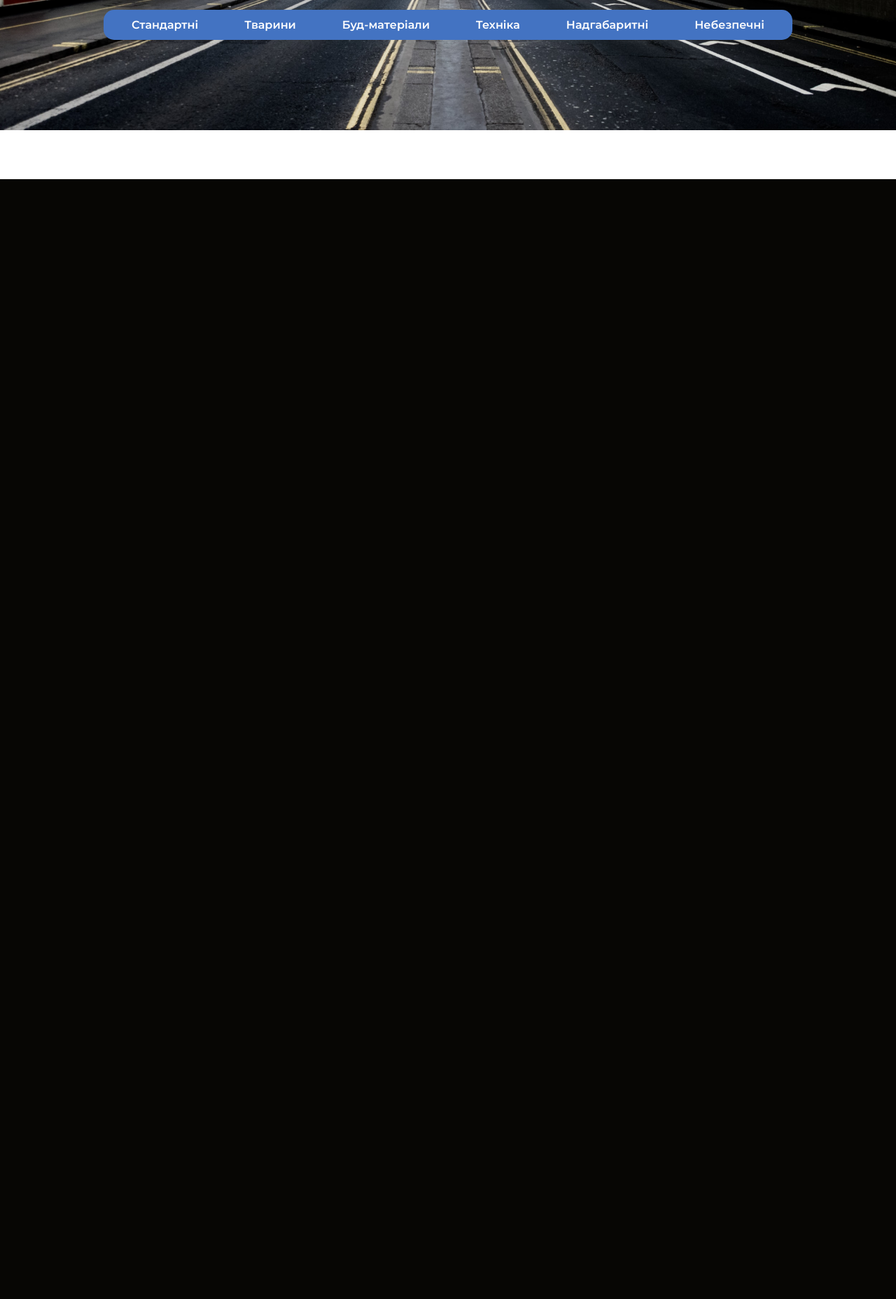
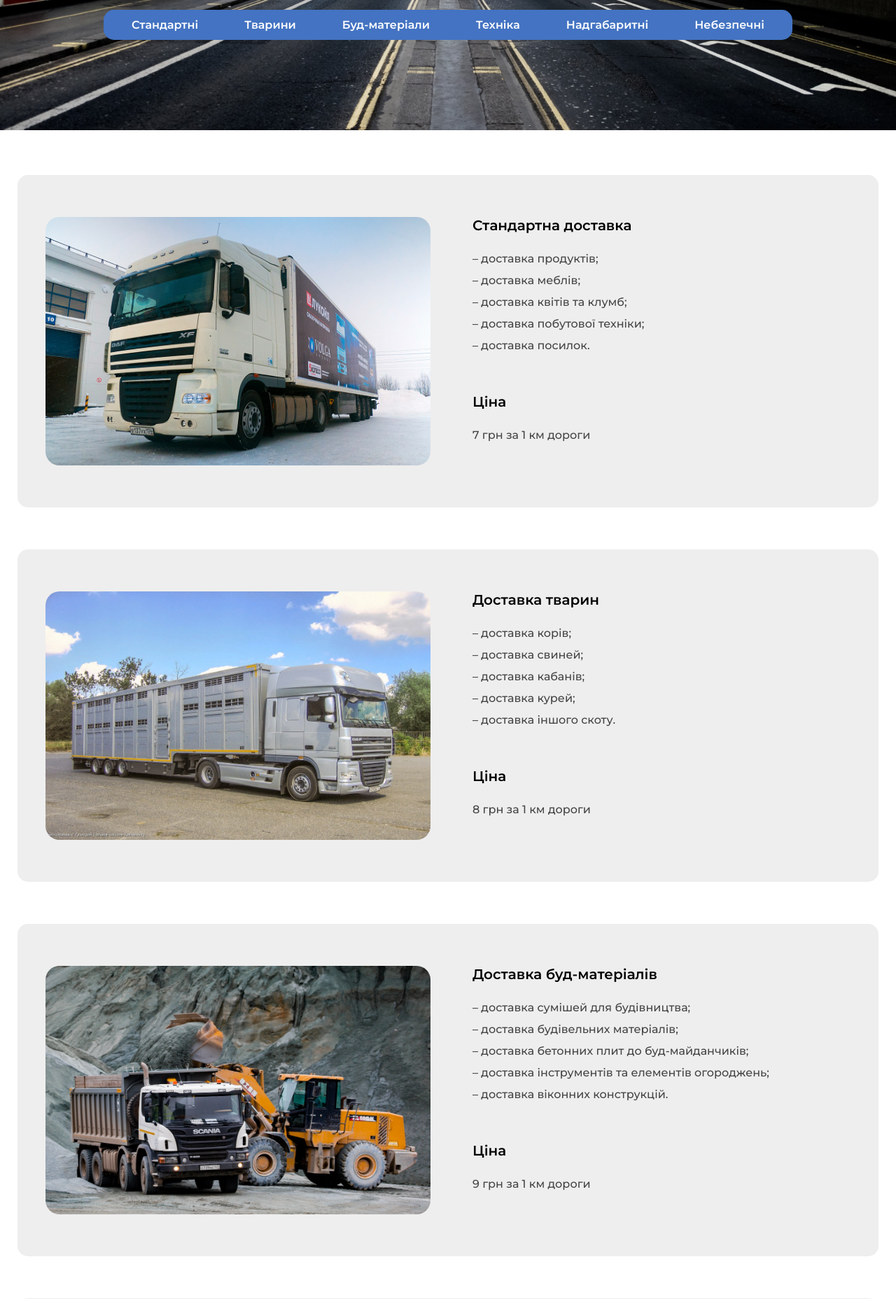
Before and after one commit to yusibi/CARGO, a Django app: page /service/ in a window 1280 px wide. Shown: the part 544-2400 px from the top of the page at 70% size. Before the commit the page ends 800 px from the top, so only its background shows below. Run offline with Django 4.2, Linux system fonts and the light colour scheme.

Commit message:
git commit -m "CAR-67 Додано можливість переходу до обраного типу доставки та переглянути інформацію про нього"

```diff
--- a/polls/templates/polls/service.html
+++ b/polls/templates/polls/service.html
@@ -58,7 +58,101 @@
         <div id="standard"></div>
     </section>
 
+    <section class="services">
+        <div class="container">
 
+        <div class="services_item">
+            <img class="service_image" src="{% static 'images/service1.jpg' %}" alt="standard">
+            <div class="paragraphs">
+                <h2 class="service_title">Стандартна доставка</h2>
+                <p class="service_paragraph">– доставка продуктів;</p>
+                <p class="service_paragraph">– доставка меблів;</p>
+                <p class="service_paragraph">– доставка квітів та клумб;</p>
+                <p class="service_paragraph">– доставка побутової техніки;</p>
+                <p class="service_paragraph">– доставка посилок.</p>
+                <h2 class="service_price">Ціна</h2>
+                <p class="service_paragraph">7 грн за 1 км дороги</p>
+                <div id="animals"></div>
+            </div>
+        </div>
+
+        <div class="services_item">
+            <img class="service_image" src="{% static 'images/service2.jpg' %}" alt="animals">
+            <div class="paragraphs">
+                <h2 class="service_title">Доставка тварин</h2>
+                <p class="service_paragraph">– доставка корів;</p>
+                <p class="service_paragraph">– доставка свиней;</p>
+                <p class="service_paragraph">– доставка кабанів;</p>
+                <p class="service_paragraph">– доставка курей;</p>
+                <p class="service_paragraph">– доставка іншого скоту.</p>
+                <h2 class="service_price">Ціна</h2>
+                <p class="service_paragraph">8 грн за 1 км дороги</p>
+
+                <div id="construction_materials"></div>
+            </div>
+        </div>
+
+        <div class="services_item">
+            <img class="service_image" src="{% static 'images/service3.jpg' %}" alt="construction materials">
+            <div class="paragraphs">
+                <h2 class="service_title">Доставка буд-матеріалів</h2>
+                <p class="service_paragraph">– доставка сумішей для будівництва;</p>
+                <p class="service_paragraph">– доставка будівельних матеріалів;</p>
+                <p class="service_paragraph">– доставка бетонних плит до буд-майданчиків;</p>
+                <p class="service_paragraph">– доставка інструментів та елементів огороджень;</p>
+                <p class="service_paragraph">– доставка віконних конструкцій.</p>
+                <h2 class="service_price">Ціна</h2>
+                <p class="service_paragraph">9 грн за 1 км дороги</p>
+                <div id="technical_cargos"></div>
+            </div>
+        </div>
+
+        <div class="services_item">
+            <img class="service_image" src="{% static 'images/service4.jpg' %}" alt="technical cargos">
+            <div class="paragraphs">
+                <h2 class="service_title">Доставка техніки</h2>
+                <p class="service_paragraph">– доставка автомобілів;</p>
+                <p class="service_paragraph">– доставка бульдозерів;</p>
+                <p class="service_paragraph">– доставка вагонів;</p>
+                <p class="service_paragraph">– доставка легкої ремонтної техніки;</p>
+                <p class="service_paragraph">– доставка верстатів.</p>
+                <h2 class="service_price">Ціна</h2>
+                <p class="service_paragraph">10 грн за 1 км дороги</p>
+                <div id="oversize_cargos"></div>
+            </div>
+        </div>
+
+        <div class="services_item">
+            <img class="service_image" src="{% static 'images/service5.jpg' %}" alt="oversize cargos">
+            <div class="paragraphs">
+                <h2 class="service_title">Надгабаритні вантажі</h2>
+                <p class="service_paragraph">– доставка електро-генераторів;</p>
+                <p class="service_paragraph">– доставка двигунів вітрильних установок;</p>
+                <p class="service_paragraph">– доставка фюзеляжів;</p>
+                <p class="service_paragraph">– доставка турбін;</p>
+                <p class="service_paragraph">– доставка опорних платформ.</p>
+                <h2 class="service_price">Ціна</h2>
+                <p class="service_paragraph">15 грн за 1 км дороги</p>
+                <div id="dangerous_cargos"></div>
+            </div>
+        </div>
+
+        <div class="services_item">
+            <img class="service_image" src="{% static 'images/service6.jpg' %}" alt="dangerous cargos">
+            <div class="paragraphs">
+                <h2 class="service_title">Небезпечні вантажі</h2>
+                <p class="service_paragraph">– доставка нафто-продуктів;</p>
+                <p class="service_paragraph">– доставка хімікатів;</p>
+                <p class="service_paragraph">– доставка скрапленого газу;</p>
+                <p class="service_paragraph">– доставка ацетону;</p>
+                <p class="service_paragraph">– доставка берилію.</p>
+                <h2 class="service_price">Ціна</h2>
+                <p class="service_paragraph">12 грн за 1 км дороги</p>
+            </div>
+        </div>
+
+        </div>
+    </section>
 
 </body>
 </html>
--- a/polls/views.py
+++ b/polls/views.py
@@ -57,7 +57,7 @@ def register(request):
             if role == 'a':
                 return redirect('display user page')
             elif role == 'b':
-                return redirect('display admin page.css')
+                return redirect('display admin page')
         except IntegrityError:
             return render(request, 'polls/reg_error.html')
     return render(request, 'polls/registration.html')
```
Also changed, not shown: db.sqlite3, polls/static/images/service1.jpg (added), polls/static/images/service2.jpg (added), polls/static/images/service3.jpg (added), polls/static/images/service4.jpg (added), polls/static/images/service5.jpg (added), polls/static/images/service6.jpg (added), polls/static/images/truck1.png (added), 5 other files.
